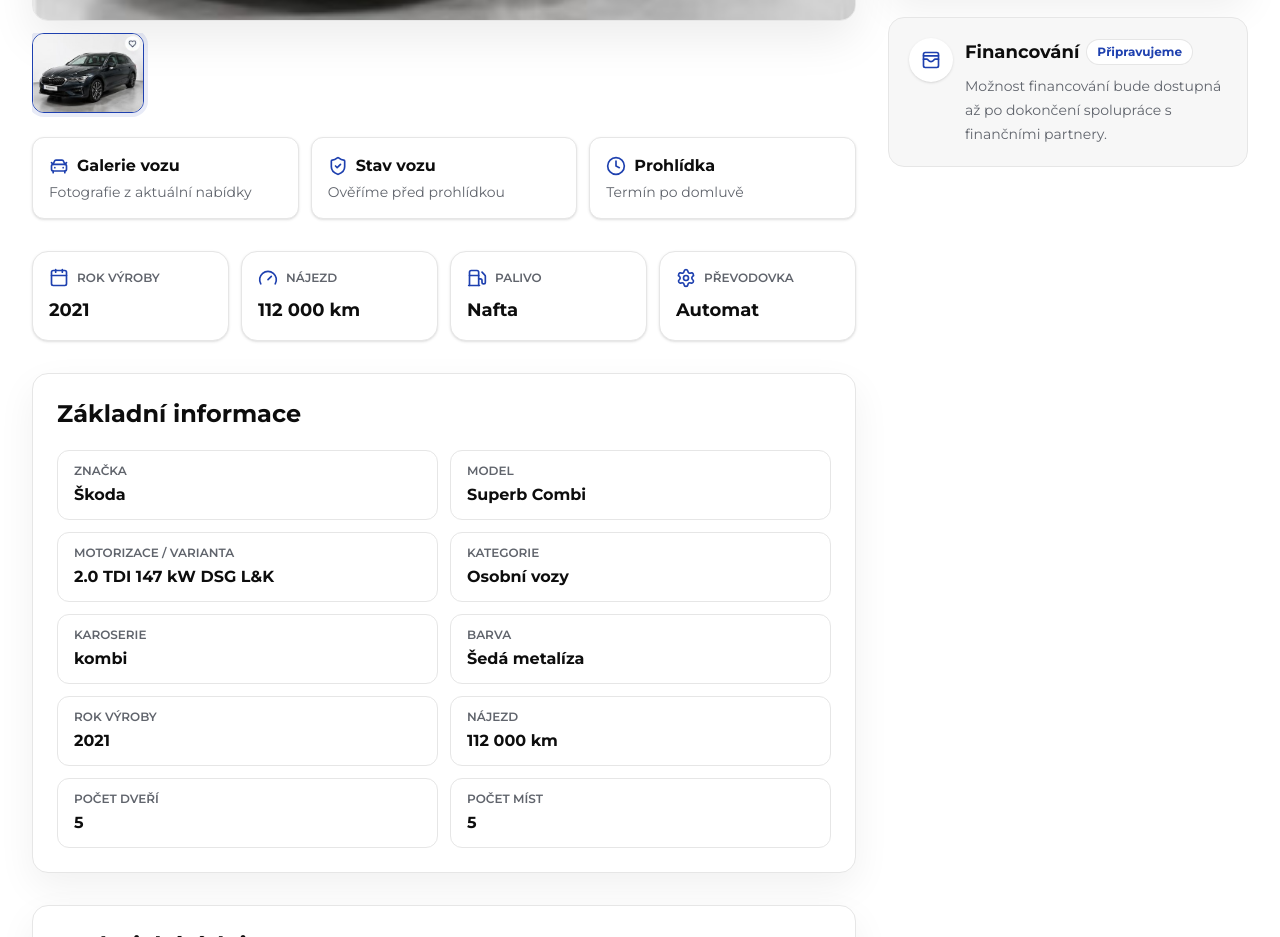
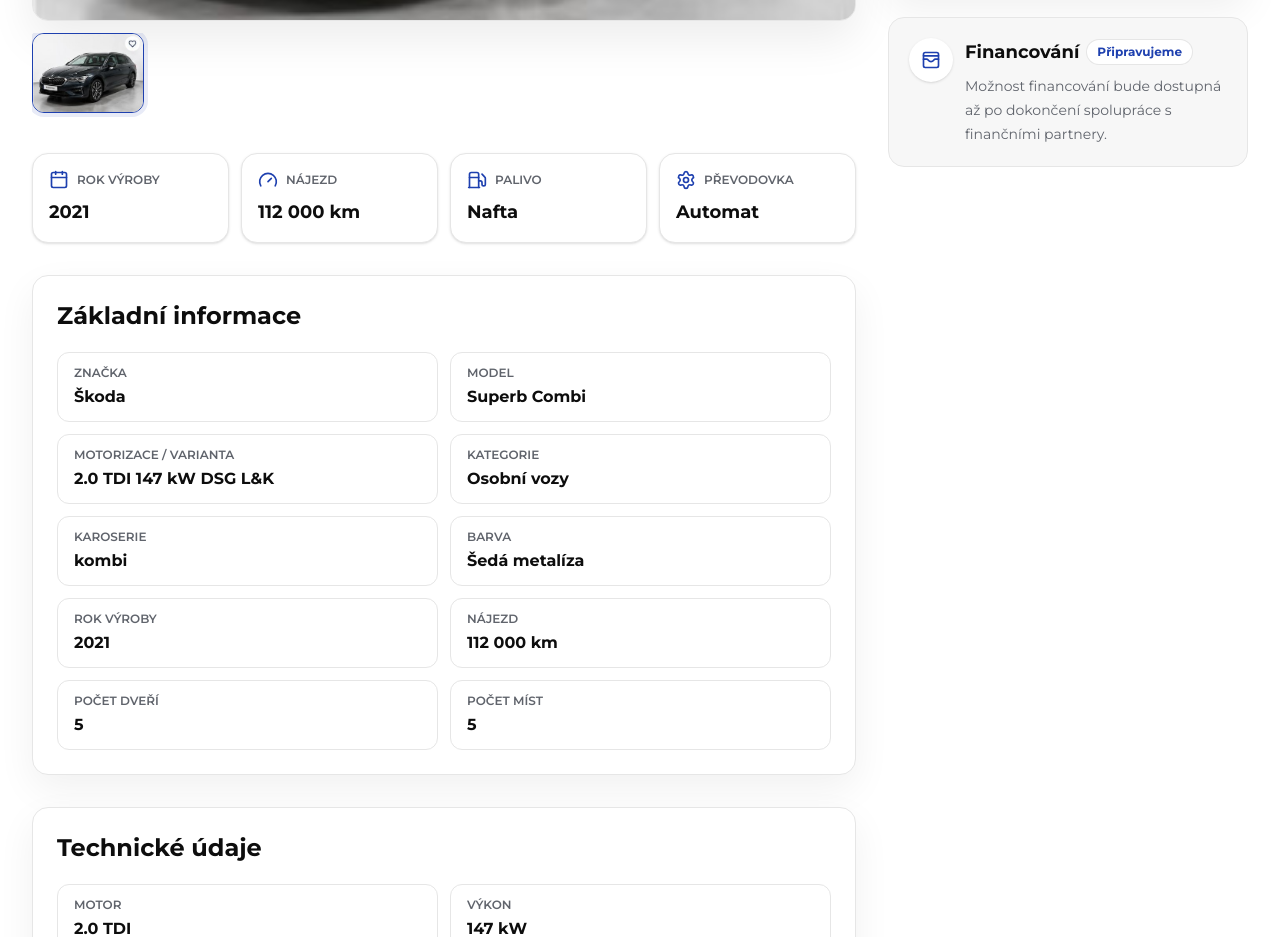
Before and after one commit to dolishx/driveauto.cz, a Next.js app: page /nabidka-vozu/skoda-superb-combi in a window 1280 px wide. Shown: the part 1040-1977 px from the top of the page. Built offline with nearby package versions, Linux system fonts and the light colour scheme; no server answers; the database is empty.

Commit message:
Remove vehicle detail gallery notes

```diff
--- a/src/app/(site)/nabidka-vozu/[slug]/page.tsx
+++ b/src/app/(site)/nabidka-vozu/[slug]/page.tsx
@@ -2,9 +2,7 @@
   ArrowLeft,
   ArrowRight,
   Calendar,
-  CarFront,
   CheckCircle2,
-  Clock,
   Fuel,
   Gauge,
   Mail,
@@ -178,11 +176,6 @@
           <div className="min-w-0 space-y-8">
             <section>
               <VehicleGallery images={galleryImages} vehicleName={vehicleName} />
-              <div className="mt-4 grid gap-3 sm:grid-cols-3">
-                <GalleryNote icon={<CarFront className="h-5 w-5" />} title="Galerie vozu" text="Fotografie z aktuální nabídky" />
-                <GalleryNote icon={<ShieldCheck className="h-5 w-5" />} title="Stav vozu" text="Ověříme před prohlídkou" />
-                <GalleryNote icon={<Clock className="h-5 w-5" />} title="Prohlídka" text="Termín po domluvě" />
-              </div>
             </section>
 
             {specTiles.length ? (
@@ -343,18 +336,6 @@
   );
 }
 
-function GalleryNote({ icon, title, text }: { icon: ReactNode; title: string; text: string }) {
-  return (
-    <div className="rounded-xl border border-brand-line bg-white p-4 shadow-sm">
-      <p className="flex items-center gap-2 font-bold text-brand-navy">
-        <span className="text-brand-blue">{icon}</span>
-        {title}
-      </p>
-      <p className="mt-1 text-sm text-brand-muted">{text}</p>
-    </div>
-  );
-}
-
 function SectionCard({ title, children }: { title: string; children: ReactNode }) {
   return (
     <section className="rounded-2xl border border-brand-line bg-white p-5 shadow-[0_14px_38px_rgba(13,13,13,0.06)] sm:p-6">
```
